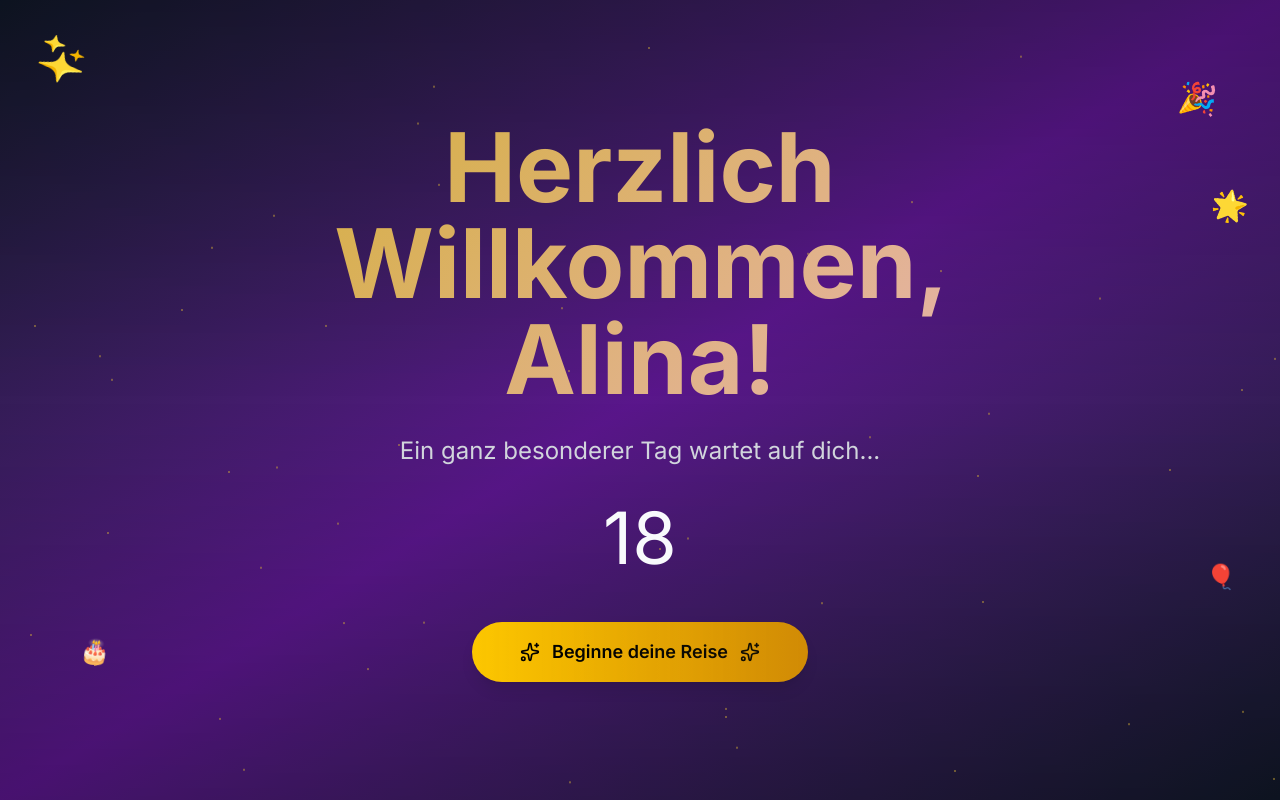
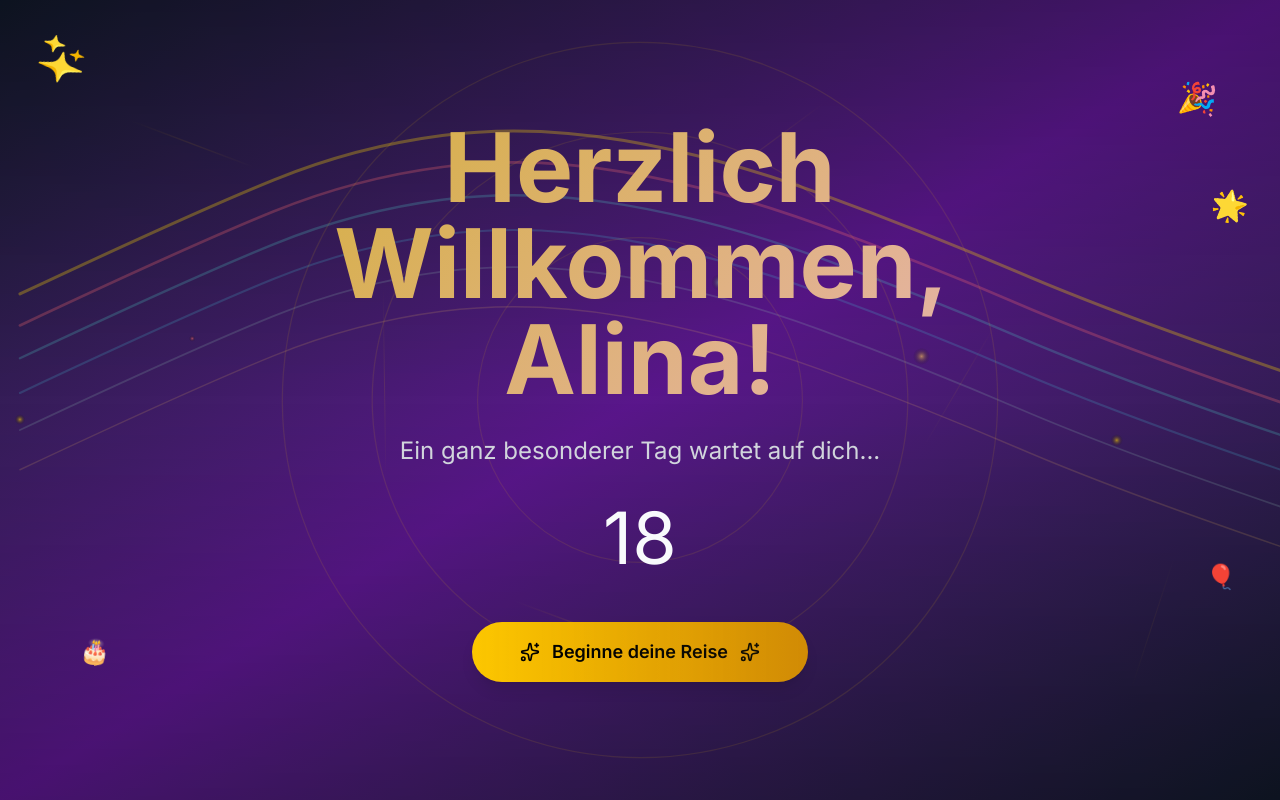
Before and after one commit to no-felix/happy-birthday, a Next.js app: page / in a window 1280 px wide. Built offline with nearby package versions, Linux system fonts and the light colour scheme.

Commit message:
feat: Add animated background component for enhanced visual experience

```diff
--- a/src/app/globals.css
+++ b/src/app/globals.css
@@ -14,6 +14,7 @@ body {
   color: var(--foreground);
   font-family: 'Inter', -apple-system, BlinkMacSystemFont, 'Segoe UI', Roboto, sans-serif;
   overflow-x: hidden;
+  position: relative;
 }
 
 /* Custom animations */
@@ -73,3 +74,11 @@ body {
   opacity: 0.6;
   animation: float 6s ease-in-out infinite;
 }
+
+/* Canvas optimization */
+canvas {
+  image-rendering: optimizeSpeed;
+  image-rendering: -moz-crisp-edges;
+  image-rendering: -webkit-optimize-contrast;
+  image-rendering: optimize-contrast;
+}
--- a/src/app/page.tsx
+++ b/src/app/page.tsx
@@ -2,7 +2,7 @@
 
 import { useState, useEffect, useCallback } from 'react'
 import { motion, AnimatePresence } from 'framer-motion'
-import { ParticleBackground } from '@/components/ui/ParticleBackground'
+import { AnimatedBackground } from '@/components/ui/AnimatedBackground'
 import { WelcomeStage } from '@/components/stages/WelcomeStage'
 import { AgeVerificationStage } from '@/components/stages/AgeVerificationStage'
 import { DreamsStage } from '@/components/stages/DreamsStage'
@@ -83,8 +83,8 @@ export default function Home() {
 
   return (
     <main className="relative min-h-screen bg-gradient-to-br from-gray-900 via-purple-900 to-gray-900">
-      {/* Particle Background */}
-      <ParticleBackground />
+      {/* Animated Background */}
+      <AnimatedBackground />
 
       {/* Transition Overlay */}
       <AnimatePresence>
--- /dev/null
+++ b/src/components/ui/AnimatedBackground.tsx
@@ -0,0 +1,224 @@
+'use client'
+
+import { useEffect, useRef, useState } from 'react'
+import { motion } from 'framer-motion'
+
+interface Point {
+  x: number
+  y: number
+  targetX: number
+  targetY: number
+  vx: number
+  vy: number
+}
+
+export function AnimatedBackground() {
+  const canvasRef = useRef<HTMLCanvasElement>(null)
+  const animationRef = useRef<number | null>(null)
+  const [dimensions, setDimensions] = useState({ width: 0, height: 0 })
+  const pointsRef = useRef<Point[]>([])
+  const timeRef = useRef(0)
+
+  useEffect(() => {
+    const updateDimensions = () => {
+      setDimensions({
+        width: window.innerWidth,
+        height: window.innerHeight
+      })
+    }
+
+    updateDimensions()
+    window.addEventListener('resize', updateDimensions)
+
+    return () => window.removeEventListener('resize', updateDimensions)
+  }, [])
+
+  useEffect(() => {
+    if (!dimensions.width || !dimensions.height) return
+
+    const canvas = canvasRef.current
+    if (!canvas) return
+
+    const ctx = canvas.getContext('2d')
+    if (!ctx) return
+
+    canvas.width = dimensions.width
+    canvas.height = dimensions.height
+
+    // Initialize points for flowing lines
+    const numPoints = 8
+    pointsRef.current = Array.from({ length: numPoints }, (_, i) => ({
+      x: (dimensions.width / numPoints) * i,
+      y: dimensions.height / 2,
+      targetX: (dimensions.width / numPoints) * i,
+      targetY: dimensions.height / 2,
+      vx: 0,
+      vy: 0
+    }))
+
+    const animate = () => {
+      ctx.clearRect(0, 0, dimensions.width, dimensions.height)
+      timeRef.current += 0.01
+
+      // Update points with organic movement
+      pointsRef.current.forEach((point, i) => {
+        // Base wave motion
+        const baseY = dimensions.height / 2 + Math.sin(timeRef.current + i * 0.5) * 100
+
+        // Pure organic movement without mouse interaction
+        point.targetY = baseY + Math.sin(timeRef.current * 0.7 + i * 0.8) * 50
+        point.targetX = (dimensions.width / (pointsRef.current.length - 1)) * i +
+                       Math.sin(timeRef.current * 0.5 + i) * 20
+
+        // Smooth movement towards target
+        point.vx += (point.targetX - point.x) * 0.02
+        point.vy += (point.targetY - point.y) * 0.02
+        point.vx *= 0.95
+        point.vy *= 0.95
+        point.x += point.vx
+        point.y += point.vy
+      })
+
+      // Draw flowing curves
+      const drawFlowingLine = (points: Point[], color: string, lineWidth: number, alpha: number) => {
+        ctx.globalAlpha = alpha
+        ctx.strokeStyle = color
+        ctx.lineWidth = lineWidth
+        ctx.lineCap = 'round'
+        ctx.lineJoin = 'round'
+
+        ctx.beginPath()
+        ctx.moveTo(points[0].x, points[0].y)
+
+        for (let i = 1; i < points.length - 2; i++) {
+          const xc = (points[i].x + points[i + 1].x) / 2
+          const yc = (points[i].y + points[i + 1].y) / 2
+          ctx.quadraticCurveTo(points[i].x, points[i].y, xc, yc)
+        }
+
+        ctx.quadraticCurveTo(
+          points[points.length - 2].x,
+          points[points.length - 2].y,
+          points[points.length - 1].x,
+          points[points.length - 1].y
+        )
+
+        ctx.stroke()
+      }
+
+      // Draw multiple flowing lines with different colors and offsets
+      const colors = [
+        '#FFD700', // Gold
+        '#FF6B6B', // Coral
+        '#4ECDC4', // Teal
+        '#45B7D1', // Blue
+        '#96CEB4', // Mint
+        '#FECA57'  // Yellow
+      ]
+
+      colors.forEach((color, index) => {
+        const offsetPoints = pointsRef.current.map(point => ({
+          ...point,
+          y: point.y + Math.sin(timeRef.current + index * 0.3) * 30 + (index - colors.length/2) * 40
+        }))
+
+        drawFlowingLine(offsetPoints, color, 3 - index * 0.3, 0.3 - index * 0.03)
+      })
+
+      // Draw connecting nodes
+      ctx.globalAlpha = 0.6
+      pointsRef.current.forEach((point, i) => {
+        const size = 2 + Math.sin(timeRef.current + i) * 1
+
+        // Gradient for nodes
+        const gradient = ctx.createRadialGradient(point.x, point.y, 0, point.x, point.y, size * 3)
+        gradient.addColorStop(0, colors[i % colors.length])
+        gradient.addColorStop(1, 'transparent')
+
+        ctx.fillStyle = gradient
+        ctx.beginPath()
+        ctx.arc(point.x, point.y, size * 3, 0, Math.PI * 2)
+        ctx.fill()
+      })
+
+      animationRef.current = requestAnimationFrame(animate)
+    }
+
+    animate()
+
+    return () => {
+      if (animationRef.current) {
+        cancelAnimationFrame(animationRef.current)
+      }
+    }
+  }, [dimensions])
+
+  return (
+    <>
+      {/* Canvas for flowing lines */}
+      <canvas
+        ref={canvasRef}
+        className="fixed inset-0 w-full h-full pointer-events-none"
+        style={{ zIndex: 1 }}
+      />
+
+      {/* Additional animated geometric elements */}
+      <div className="fixed inset-0 pointer-events-none" style={{ zIndex: 1 }}>
+        {/* Floating geometric shapes */}
+        {Array.from({ length: 6 }).map((_, i) => (
+          <motion.div
+            key={i}
+            className="absolute w-px h-32 bg-gradient-to-b from-transparent via-yellow-400/20 to-transparent"
+            style={{
+              left: `${15 + i * 15}%`,
+              top: `${10 + (i % 3) * 30}%`,
+            }}
+            animate={{
+              rotate: [0, 360],
+              scaleY: [1, 1.5, 1],
+              opacity: [0.2, 0.5, 0.2]
+            }}
+            transition={{
+              duration: 8 + i * 2,
+              repeat: Infinity,
+              ease: "easeInOut",
+              delay: i * 0.5
+            }}
+          />
+        ))}
+
+        {/* Orbital rings */}
+        {Array.from({ length: 3 }).map((_, i) => (
+          <motion.div
+            key={`ring-${i}`}
+            className="absolute border border-yellow-400/10 rounded-full"
+            style={{
+              width: `${300 + i * 150}px`,
+              height: `${300 + i * 150}px`,
+              left: '50%',
+              top: '50%',
+              marginLeft: `${-(150 + i * 75)}px`,
+              marginTop: `${-(150 + i * 75)}px`,
+            }}
+            animate={{
+              rotate: [0, 360],
+              scale: [0.8, 1.2, 0.8],
+            }}
+            transition={{
+              rotate: {
+                duration: 20 + i * 10,
+                repeat: Infinity,
+                ease: "linear"
+              },
+              scale: {
+                duration: 8 + i * 2,
+                repeat: Infinity,
+                ease: "easeInOut"
+              }
+            }}
+          />
+        ))}
+      </div>
+    </>
+  )
+}
```
